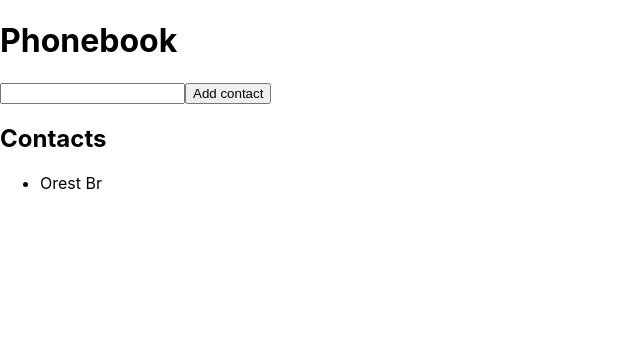
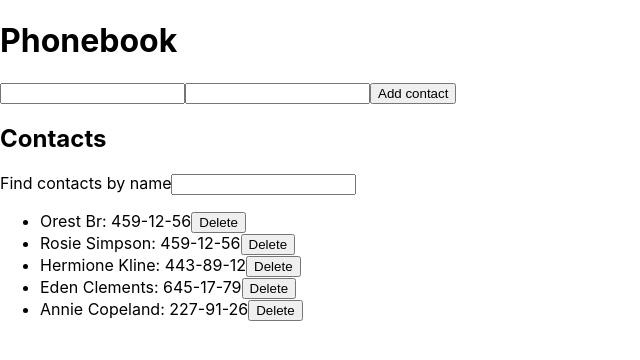
Before and after one commit to OrestBruhylevych/goit-react-hw-04-phonebook, a React (Create React App) app: page / in a window 1280 px wide. Shown: the top 360 px of the page, without its empty margins (0-640 px from the left). Built offline with nearby package versions, Linux system fonts and the light colour scheme.

Commit message:
add remuveContact

```diff
--- a/src/components/App.jsx
+++ b/src/components/App.jsx
@@ -1,16 +1,18 @@
 import { Component } from 'react';
 import { ContactsList } from './ContactsList/ContactsList';
+import { Filter } from './Filter/Filter';
 import { MyForm } from './Form/MyForm';
 
 export class App extends Component {
   state = {
     contacts: [
-      {
-        name: 'Orest Br',
-        id: 1,
-      },
+      { name: 'Orest Br', id: '1', number: '459-12-56' },
+      { id: 'id-1', name: 'Rosie Simpson', number: '459-12-56' },
+      { id: 'id-2', name: 'Hermione Kline', number: '443-89-12' },
+      { id: 'id-3', name: 'Eden Clements', number: '645-17-79' },
+      { id: 'id-4', name: 'Annie Copeland', number: '227-91-26' },
     ],
-    name: '',
+    filter: '',
   };
 
   addConntacts = value => {
@@ -19,6 +21,11 @@
       const newContacts = contacts.filter(
         contact => contact.name === value.name
       );
+
+      if (newContacts.length !== 0) {
+        window.alert(`${value.name} is already in contacts.`);
+      }
+
       return {
         contacts:
           newContacts.length === 0 ? [...pS.contacts, value] : [...pS.contacts],
@@ -26,8 +33,31 @@
     });
   };
 
+  remuveContact = id => {
+    const { contacts } = this.state;
+    const newContacts = contacts.filter(contact => contact.id !== id);
+
+    this.setState({ contacts: [...newContacts] });
+  };
+
+  changeFilter = e => {
+    this.setState({ filter: e.currentTarget.value });
+  };
+
+  getVisibleContacts = () => {
+    const { filter, contacts } = this.state;
+
+    const normalizedFilter = filter.toLowerCase();
+    const visibleContacts = contacts.filter(contact =>
+      contact.name.toLowerCase().includes(normalizedFilter)
+    );
+
+    return visibleContacts;
+  };
+
   render() {
-    const { contacts } = this.state;
+    const { filter } = this.state;
+    const visibleContacts = this.getVisibleContacts();
 
     return (
       <div>
@@ -37,7 +67,12 @@
 
         <h2>Contacts</h2>
 
-        <ContactsList contacts={contacts} />
+        <Filter value={filter} onChange={this.changeFilter} />
+
+        <ContactsList
+          contacts={visibleContacts}
+          remuveContact={this.remuveContact}
+        />
       </div>
     );
   }
--- a/src/components/ContactsList/ContactsItem.jsx
+++ b/src/components/ContactsList/ContactsItem.jsx
@@ -1,8 +1,12 @@
-export const ContactsItem = ({ contacts }) => {
-  const contactsItems = contacts.map(({ name, id }) => {
+export const ContactsItem = ({ contacts, remuveContact }) => {
+  const contactsItems = contacts.map(({ name, id, number }) => {
     return (
       <li key={id} name={name}>
         {name}
+        {`: ${number}`}
+        <button type="button" onClick={() => remuveContact(id)}>
+          Delete
+        </button>
       </li>
     );
   });
--- a/src/components/ContactsList/ContactsList.jsx
+++ b/src/components/ContactsList/ContactsList.jsx
@@ -3,11 +3,11 @@
 
 export class ContactsList extends Component {
   render() {
-    const { contacts } = this.props;
+    const { contacts, remuveContact } = this.props;
 
     return (
       <ul>
-        <ContactsItem contacts={contacts} />
+        <ContactsItem contacts={contacts} remuveContact={remuveContact} />
       </ul>
     );
   }
--- /dev/null
+++ b/src/components/Filter/Filter.jsx
@@ -0,0 +1,8 @@
+export const Filter = ({ value, onChange }) => {
+  return (
+    <label>
+      Find contacts by name
+      <input type="text" value={value} onChange={onChange} />
+    </label>
+  );
+};
--- a/src/components/Form/MyForm.jsx
+++ b/src/components/Form/MyForm.jsx
@@ -3,17 +3,14 @@
 import { nanoid } from 'nanoid';
 
 const validationSchema = Yup.object({
-  // name: Yup.string().email('Invalid email address').required('Required'),
-  // password: Yup.string()
-  //   .min(6, 'Минимум 6 символов')
-  //   .max(20, 'Максимум 20 символов')
-  //   .required('Обязательное поле'),
+  name: Yup.string().required('Name is required'),
+  number: Yup.string().required('Number is required'),
 });
 
 export const MyForm = ({ onSubmit }) => {
   return (
     <Formik
-      initialValues={{ name: '', id: '' }}
+      initialValues={{ name: '', id: '', number: '' }}
       validationSchema={validationSchema}
       onSubmit={(values, { setSubmitting }) => {
         values.id = nanoid();
@@ -23,8 +20,23 @@
       }}
     >
       <Form autoComplete="off">
-        <Field type="text" name="name" />
+        <Field
+          type="text"
+          name="name"
+          pattern="^[a-zA-Zа-яА-Я]+(([' -][a-zA-Zа-яА-Я ])?[a-zA-Zа-яА-Я]*)*$"
+          title="Name may contain only letters, apostrophe, dash and spaces. For example Adrian, Jacob Mercer, Charles de Batz de Castelmore d'Artagnan"
+          required
+        />
         <ErrorMessage name="name" />
+
+        <Field
+          type="tel"
+          name="number"
+          pattern="\+?\d{1,4}?[-.\s]?\(?\d{1,3}?\)?[-.\s]?\d{1,4}[-.\s]?\d{1,4}[-.\s]?\d{1,9}"
+          title="Phone number must be digits and can contain spaces, dashes, parentheses and can start with +"
+          required
+        />
+        <ErrorMessage name="number" />
 
         <button type="submit">Add contact</button>
       </Form>
```
